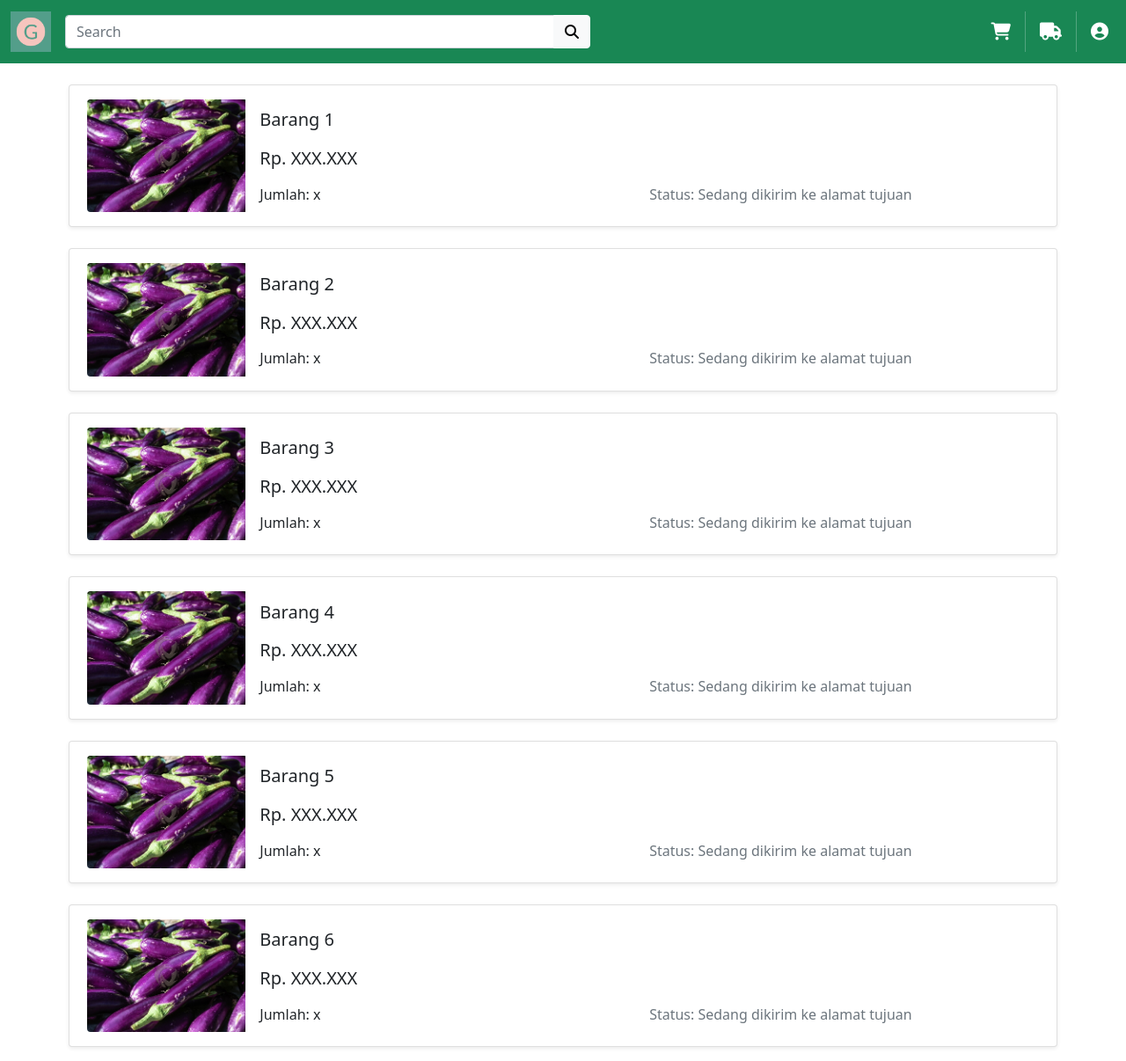
After one commit to zaynox555/APSI-Website-Penjualan-Sayur-Online, a CodeIgniter 4 app: the page made by app/Views/delivery.php in a window 1280 px wide. The commit adds this page. Shown: the whole page at 88% size. Run offline with PHP 8.4 and a stand-in for CodeIgniter, Linux system fonts and the light colour scheme; the template is opened without the code that fills it, so the values that code supplies are empty; some libraries are stand-ins or nearby versions.

Commit message:
add delivery page

```diff
--- /dev/null
+++ b/app/Views/account.php
@@ -0,0 +1,5 @@
+<?= $this->extend('template-navbar') ?>
+
+<?= $this->section('content') ?>
+
+<?= $this->endSection() ?>
--- a/app/Views/cart.php
+++ b/app/Views/cart.php
@@ -32,7 +32,7 @@
                   </div>
                   <label class="form-check-label" for="<?= 'item' . ($i + 1) ?>">
                     <div class="row g-0">
-                      <div class="col-2 row g-0 align-items-center">
+                      <div class="col-2 d-flex align-items-center">
                         <img src="/assets/img/sayuran/tomat.jpg" class="img-fluid">
                       </div>
                       <div class="col-10 row g-0 ps-3 align-items-center">
--- /dev/null
+++ b/app/Views/delivery.php
@@ -0,0 +1,25 @@
+<?= $this->extend('template-navbar') ?>
+
+<?= $this->section('content') ?>
+<div class="container">
+  <div class="row g-2 mt-3">
+    <?php for ($i = 0; $i < 6; $i++) : ?>
+      <div class="card mb-3 shadow-sm">
+        <div class="card-body">
+          <div class="row g-0">
+            <div class="col-2 d-flex align-items-center">
+              <img src="/assets/img/sayuran/terong.jpg" class="img-fluid rounded-start">
+            </div>
+            <div class="col-10 ps-3 row g-0 align-items-center">
+              <div class="col-12 fs-5 text-truncate"><?= 'Barang ' . ($i + 1) ?></div>
+              <div class="col-12 h5 mb-0"><?= 'Rp. XXX.XXX' ?></div>
+              <div class="col-6">Jumlah: <?= 'x' ?></div>
+              <div class="col-6 text-muted">Status: <?= 'Sedang dikirim ke alamat tujuan' ?></div>
+            </div>
+          </div>
+        </div>
+      </div>
+    <?php endfor; ?>
+  </div>
+</div>
+<?= $this->endSection() ?>
--- /dev/null
+++ b/app/Views/login.php
@@ -0,0 +1,5 @@
+<?= $this->extend('template') ?>
+
+<?= $this->section('content') ?>
+
+<?= $this->endSection() ?>
```
